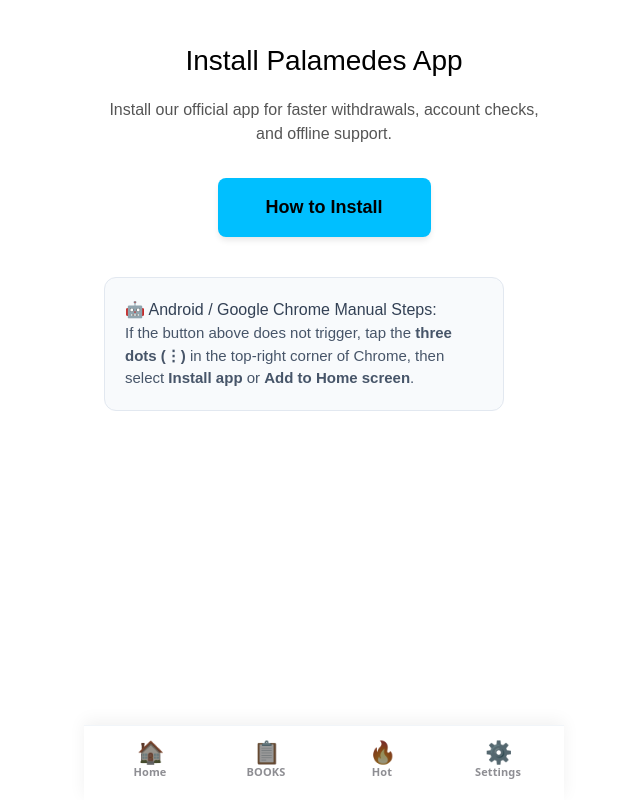
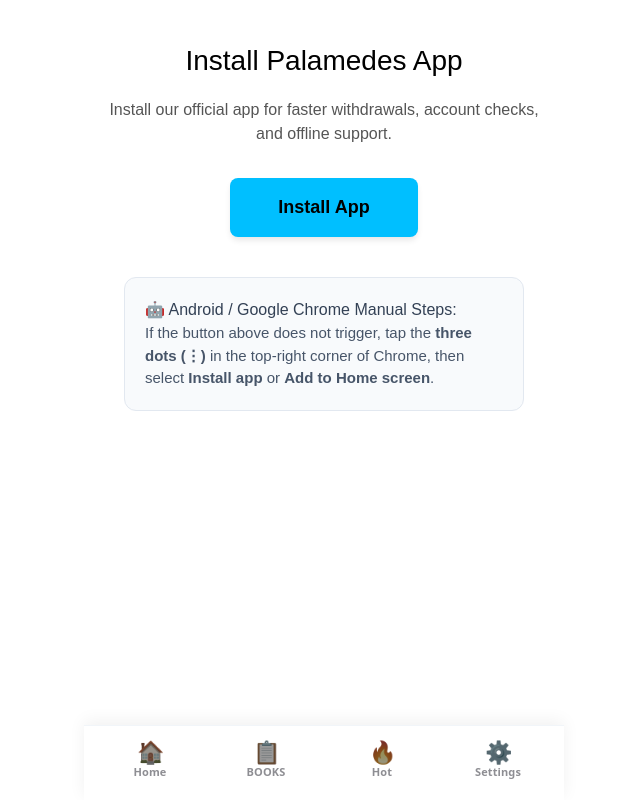
Before and after one commit to Molly256/palamedes-pr, a Next.js app: page /downloadapp in a window 1280 px wide. Shown: the whole page, without its empty margins (316-956 px from the left). Built offline with nearby package versions, Linux system fonts and the light colour scheme.

Commit message:
fix: pass avatar prop to AvatarWithBadge on VIP page

```diff
--- a/app/downloadapp/page.js
+++ b/app/downloadapp/page.js
@@ -3,18 +3,8 @@ import { useEffect, useState } from 'react'
 
 export default function DownloadApp() {
   const [deferredPrompt, setDeferredPrompt] = useState(null)
-  const [isIOS, setIsIOS] = useState(false)
 
   useEffect(() => {
-    // 📱 Check if the user is holding an iPhone/iPad
-    const checkPlatform = () => {
-      const userAgent = window.navigator.userAgent.toLowerCase()
-      if (/iphone|ipad|ipod/.test(userAgent)) {
-        setIsIOS(true)
-      }
-    }
-    checkPlatform()
-
     const handler = (e) => {
       e.preventDefault()
       setDeferredPrompt(e)
@@ -25,14 +15,15 @@ export default function DownloadApp() {
   }, [])
 
   const handleInstall = async () => {
-    if (!deferredPrompt) {
-      // Instead of an annoying alert, we let them know we are scrolling to manual guides
-      alert('To install manually:\n\nAndroid: Tap browser menu (three dots) > Install app.\niPhone: Tap Share > Add to Home Screen.')
-      return
-    }
+    // If the browser signal is ready, trigger the automatic install popup
+    if (deferredPrompt) {
       deferredPrompt.prompt()
       const { outcome } = await deferredPrompt.userChoice
       if (outcome === 'accepted') setDeferredPrompt(null)
+    } else {
+      // Fallback: If the browser isn't ready yet, trigger the manual browser action menu directly
+      alert('To install Palamedes:\n\nTap your browser menu (the 3 dots ⋮ in the top right corner) and click "Install app" or "Add to Home screen".')
+    }
   }
 
   return (
@@ -42,16 +33,6 @@ export default function DownloadApp() {
         Install our official app for faster withdrawals, account checks, and offline support.
       </p>
 
-      {/* 🚀 SMART UI: If it is an iPhone, do not show a broken button! Show manual guides first */}
-      {isIOS ? (
-        <div style={{ background: '#f0f9ff', padding: '20px', borderRadius: '12px', marginBottom: '24px', border: '1px solid #bae6fd' }}>
-          <p style={{ fontSize: '18px', fontWeight: 'bold', color: '#0369a1', margin: '0 0 10px 0' }}>📱 iPhone / Safari Installation</p>
-          <ol style={{ textAlign: 'left', margin: '0 auto', maxWidth: '320px', lineHeight: '1.6' }}>
-            <li>Tap the <strong>Share</strong> button (square box with up arrow at the bottom).</li>
-            <li>Scroll down and tap <strong>Add to Home Screen</strong>.</li>
-          </ol>
-        </div>
-      ) : (
       <div>
         <button
           onClick={handleInstall}
@@ -67,20 +48,17 @@ export default function DownloadApp() {
             boxShadow: '0 4px 6px -1px rgba(0,0,0,0.1)'
           }}
         >
-            {deferredPrompt ? '⚡ Install App Now' : 'How to Install'}
+          Install App
         </button>
       </div>
-      )}
 
       {/* Manual Fallback Instruction Guide */}
-      {!isIOS && (
-        <div style={{ marginTop: '40px', background: '#f8fafc', padding: '20px', borderRadius: '12px', border: '1px solid #e2e8f0', maxWidth: '400px', margin: '40px auto text-left', textAlign: 'left' }}>
+      <div style={{ marginTop: '40px', background: '#f8fafc', padding: '20px', borderRadius: '12px', border: '1px solid #e2e8f0', maxWidth: '400px', margin: '40px auto', textAlign: 'left' }}>
         <h3 style={{ marginTop: 0, color: '#334155' }}>🤖 Android / Google Chrome Manual Steps:</h3>
         <p style={{ color: '#475569', fontSize: '15px' }}>
           If the button above does not trigger, tap the <strong>three dots (⋮)</strong> in the top-right corner of Chrome, then select <strong>Install app</strong> or <strong>Add to Home screen</strong>.
         </p>
       </div>
-      )}
     </main>
   )
 }
```
Lines whose indentation alone changed are shown as unchanged.
